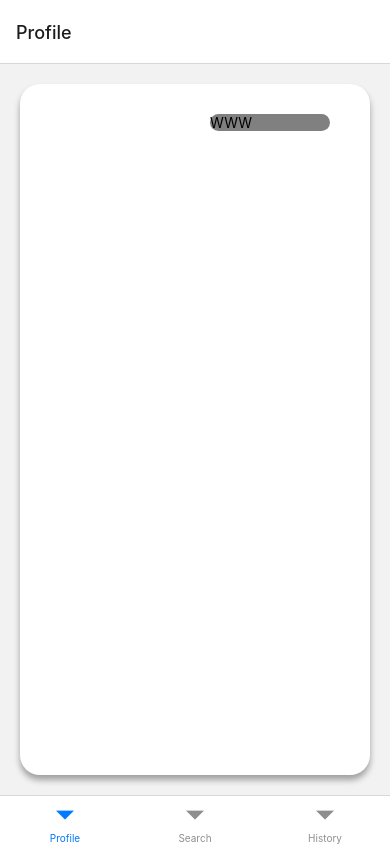
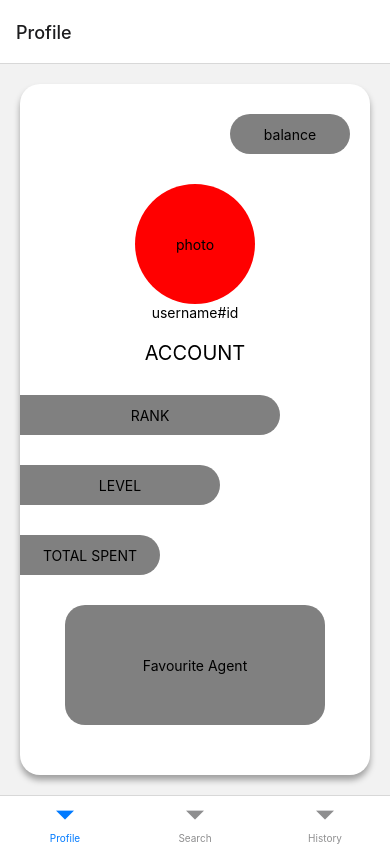
Before and after one commit to ashemartha/ValSpy, a React Native app: screen / in a window 390 px wide. Built offline with nearby package versions, Linux system fonts and the light colour scheme.

Commit message:
implemented profile initial design

```diff
--- a/App.js
+++ b/App.js
@@ -30,23 +30,29 @@ function Search() {
 }
 
 function Profile() {
-  /*const user={
-    username:'ashemartha',
-    level:52
-  };
-  return(
-    <SafeAreaView style={styles.container}>
-      <Text>Username: {user.username}</Text>
-      <Text>Level: {user.level}</Text>
-    </SafeAreaView>
-  );*/
   return(
     <View style={styles.profileContainer} >
       <View style={styles.balanceContainer}>
-          <Text>WWW</Text>
+          <Text>balance</Text>
       </View>
       <View style={styles.photoContainer}>
-
+        <Text>photo</Text>
+      </View>
+      <Text>username#id</Text>
+      <Text style={styles.accountLabel}>ACCOUNT</Text>
+      <View style={styles.stickyStat}>
+        <View style={[styles.statContainer, {width: 260 }]}>
+          <Text>RANK</Text>
+        </View>
+        <View style={[styles.statContainer, {width: 200 }]}>
+          <Text>LEVEL</Text>
+        </View>
+        <View style={[styles.statContainer, {width: 140 }]}>
+          <Text>TOTAL SPENT</Text>
+        </View>
+      </View>
+      <View style={styles.favouriteAgent}>
+          <Text>Favourite Agent</Text>
       </View>
     </View>
   );
@@ -77,7 +83,6 @@ const styles = StyleSheet.create({
     flex: 1,
     backgroundColor: '#fff',
     margin:20,
-
     borderStyle:'solid',
     borderRadius:20,
     shadowColor: "#000",
@@ -88,20 +93,59 @@ const styles = StyleSheet.create({
     shadowOpacity: 0.34,
     shadowRadius: 6.27,
     elevation: 10,
-
+    justifyContent:'flex-start',
+    alignItems:'center',
   },
   balanceContainer: {
     backgroundColor:'gray',
     marginTop:30,
     width:120,
+    height:40,
+    justifyContent:'center',
+    alignItems:'center',
     borderStyle:'solid',
     borderRadius:20,
     marginLeft:190,
   },
   photoContainer: {
-    backgroundColor:'gray',
+    backgroundColor:'red',
     alignItems:'center',
     textAlign:'center',
+    justifyContent:'center',
+    alignContent:'center',
+    width:120,
+    height:120,
+    borderRadius: 60,
+    marginTop:30,
+  },
+  stickyStat: {
+    position:'sticky',
+    bottom:0,
+    alignSelf: 'flex-start',
+  },
+  statContainer: {
+    backgroundColor:'gray',
+    width:120,
+    borderStyle:'solid',
+    borderTopRightRadius:20,
+    borderBottomRightRadius:20,
+    marginTop:30,
+    height:40,
+    justifyContent:'center',
+    alignItems:'center',
+  },
+  accountLabel: {
+    marginTop:20,
+    fontSize:20,
+  },
+  favouriteAgent: {
+    backgroundColor:'gray',
+    width:260,
+    height:120,
+    justifyContent:'center',
+    alignItems:'center',
+    borderStyle:'solid',
+    borderRadius:20,
+    marginTop:30,
   }
-
 });
```
